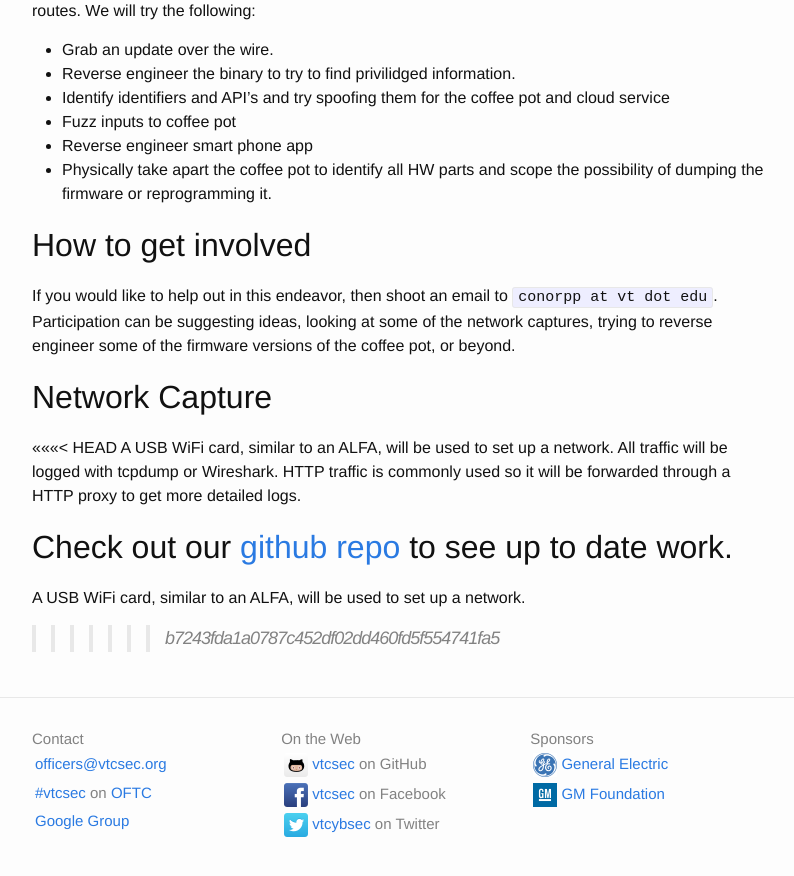
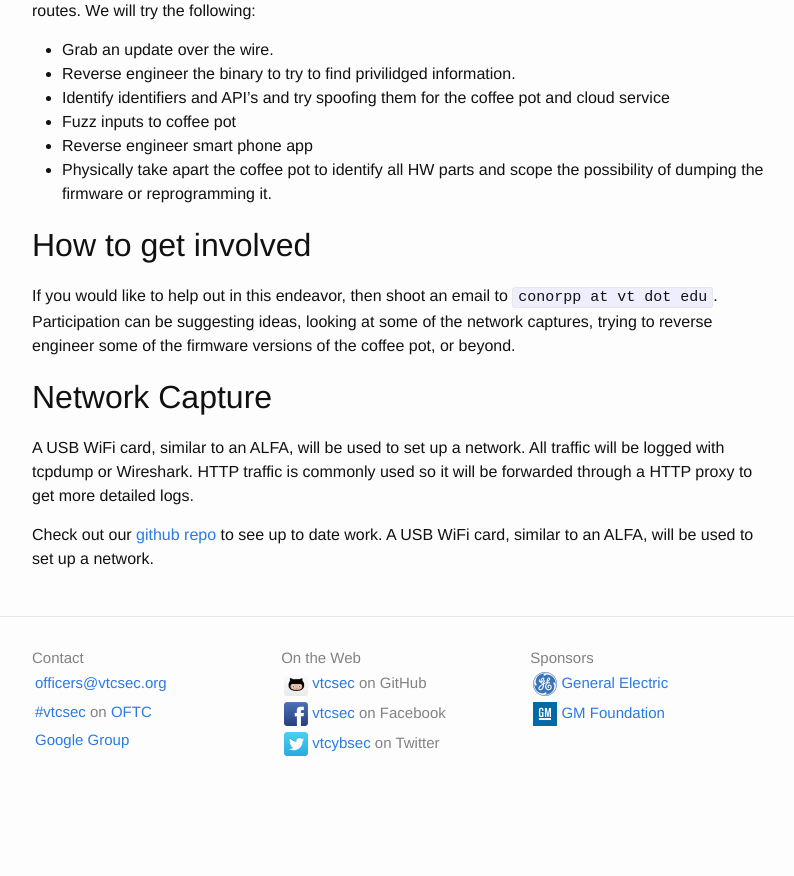
Before and after one commit to VTCSec/vtcsec.org, a Jekyll site: the page built from projects/hacking_a_coffee_pot.md, in a window 1280 px wide and 900 px high, scrolled down 882 px. Shown: the top 876 px of the window, without its empty margins (238-1032 px from the left). Built offline with Jekyll 4.4.1, drawn with Linux system fonts in a browser that asks for light colours; after the commit the page ends 1701 px from its top, so only the background shows below that.

Commit message:
i forgot a merge conflict

```diff
--- a/projects/hacking_a_coffee_pot.md
+++ b/projects/hacking_a_coffee_pot.md
@@ -38,13 +38,10 @@ engineer some of the firmware versions of the coffee pot, or beyond.
 Network Capture
 ===============
 
-<<<<<<< HEAD
 A USB WiFi card, similar to an ALFA, will be used to set up a network.  All traffic will be
 logged with tcpdump or Wireshark.  HTTP traffic is commonly used so it will be forwarded through
 a HTTP proxy to get more detailed logs.
 
 
 Check out our [github repo](https://github.com/vtcsec/coffeepot) to see up to date work.
-=======
 A USB WiFi card, similar to an ALFA, will be used to set up a network.
->>>>>>> b7243fda1a0787c452df02dd460fd5f554741fa5
```
